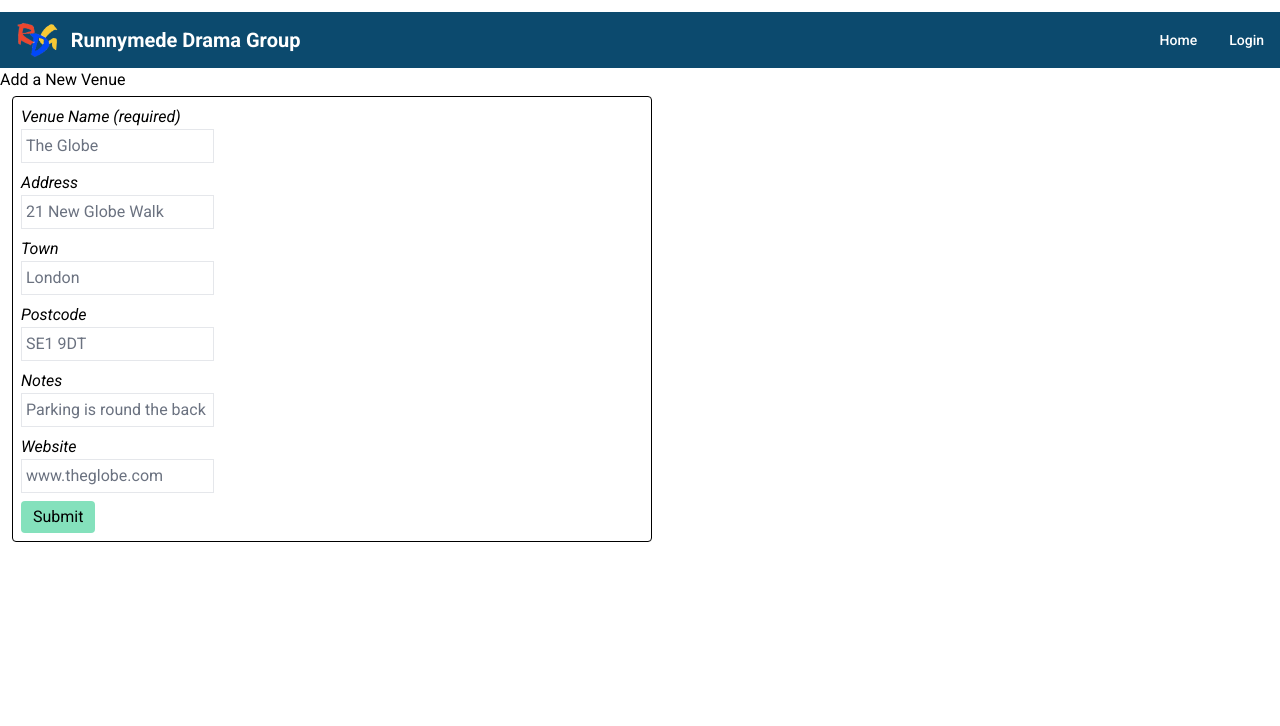
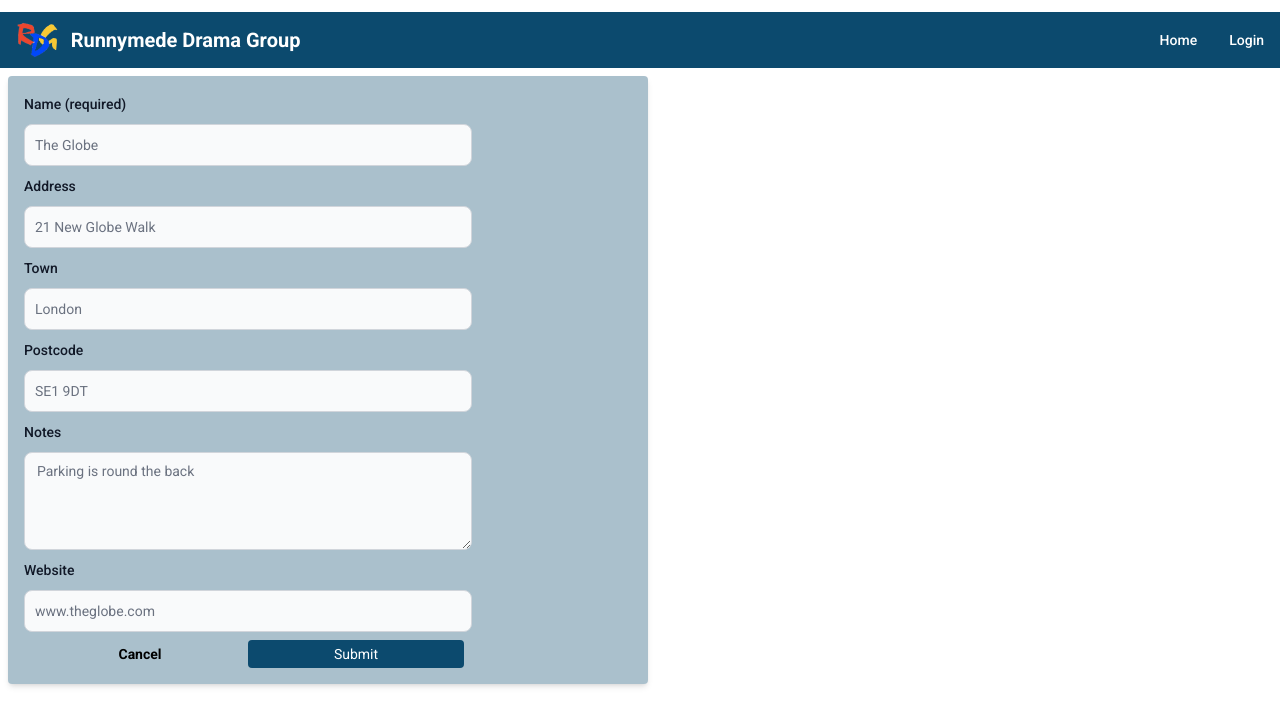
Before and after one commit to julianhumble1/new-rdg-2025, a React (Vite) app in the folder rdg-2025-react/: page /venues/new in a window 1280 px wide. Shown: the top 726 px of the page. Built offline with nearby package versions, Linux system fonts and the light colour scheme.

Commit message:
finished venue front-end styling

```diff
--- a/rdg-2025-react/src/App.jsx
+++ b/rdg-2025-react/src/App.jsx
@@ -17,6 +17,7 @@ import VenuePage from "./components/venues/VenuePage.jsx"
 import ProductionPage from "./components/productions/ProductionPage.jsx"
 import NewPerformanceForm from "./components/performances/NewPerformanceForm.jsx"
 import FestivalPage from "./components/festivals/FestivalPage.jsx"
+import AltNewVenueForm from "./components/venues/AltNewVenueForm.jsx"
 
 
 function App() {
@@ -51,7 +52,7 @@ function App() {
         <Route path="/user-dashboard" element={<UserDashboard  />} />
         <Route path="/admin-dashboard" element={<AdminDashboard />} />
 
-        <Route path="/venues/new" element={<NewVenueForm />} />
+        <Route path="/venues/new" element={<AltNewVenueForm />} />
         <Route path="/venues" element={<AllVenues />} />
         <Route path="/venues/:id" element={<VenuePage />} />
 
--- /dev/null
+++ b/rdg-2025-react/src/components/venues/AltNewVenueForm.jsx
@@ -0,0 +1,82 @@
+import { useState } from "react"
+import VenueService from "../../services/VenueService.js"
+import { Link, useNavigate } from "react-router-dom"
+import { Label, TextInput, Textarea } from "flowbite-react"
+
+const AltNewVenueForm = () => {
+    const navigate = useNavigate()
+
+    const [name, setName] = useState("")
+    const [address, setAddress] = useState("")
+    const [town, setTown] = useState("")
+    const [postcode, setPostcode] = useState("")
+    const [notes, setNotes] = useState("")
+    const [url, setUrl] = useState("")
+
+    const [successMessage, setSuccessMessage] = useState("")
+    const [errorMessage, setErrorMessage] = useState("")
+
+    const handleSubmit = async (event) => {
+        event.preventDefault()
+        try {
+            const response = await VenueService.createNewVenue(name, address, town, postcode, notes, url)
+            navigate(`/venues/${response.data.venue.id}`)
+        } catch (e) {
+            setSuccessMessage("")
+            setErrorMessage(e.message)
+        }
+    }
+
+    return (
+        <div className="bg-sky-900 bg-opacity-35 lg:w-1/2 md:w-2/3 rounded p-4 m-2 flex flex-col gap-2 shadow-md">
+            <form className="flex flex-col gap-2 max-w-md" onSubmit={(event) => handleSubmit(event, name, address, town, postcode, notes, url)}>
+                <div>
+                    <div className="mb-2 block">
+                        <Label value="Name (required)" />
+                    </div>
+                    <TextInput placeholder="The Globe" required value={name} onChange={(e) => setName(e.target.value)}/>
+                </div>
+                <div>
+                    <div className="mb-2 block">
+                        <Label value="Address" />
+                    </div>
+                    <TextInput placeholder="21 New Globe Walk" value={address} onChange={(e) => setAddress(e.target.value)}/>
+                </div>
+                <div>
+                    <div className="mb-2 block">
+                        <Label value="Town" />
+                    </div>
+                    <TextInput placeholder="London" value={town} onChange={(e) => setTown(e.target.value)}/>
+                </div>
+                <div>
+                    <div className="mb-2 block">
+                        <Label value="Postcode" />
+                    </div>
+                    <TextInput placeholder="SE1 9DT" value={postcode} onChange={(e) => setPostcode(e.target.value)}/>
+                </div>
+                <div>
+                    <div className="mb-2 block">
+                        <Label value="Notes" />
+                    </div>
+                    <Textarea placeholder="Parking is round the back" value={notes} onChange={(e) => setNotes(e.target.value)} rows={4} />
+                </div>
+                <div>
+                    <div className="mb-2 block">
+                        <Label value="Website" />
+                    </div>
+                    <TextInput placeholder="www.theglobe.com" value={url} onChange={(e) => setUrl(e.target.value)} />
+                </div>
+                <div className="grid grid-cols-2 justify-end px-2">
+                    <Link to="/venues" className="text-sm hover:underline font-bold text-center col-span-1 my-auto" >
+                        Cancel
+                    </Link>
+                    <button className="hover:underline bg-sky-900  p-2 py-1 rounded w-full text-white col-span-1 text-sm">
+                        Submit
+                    </button>
+                </div>
+            </form>
+        </div>
+    )
+}
+
+export default AltNewVenueForm
```
